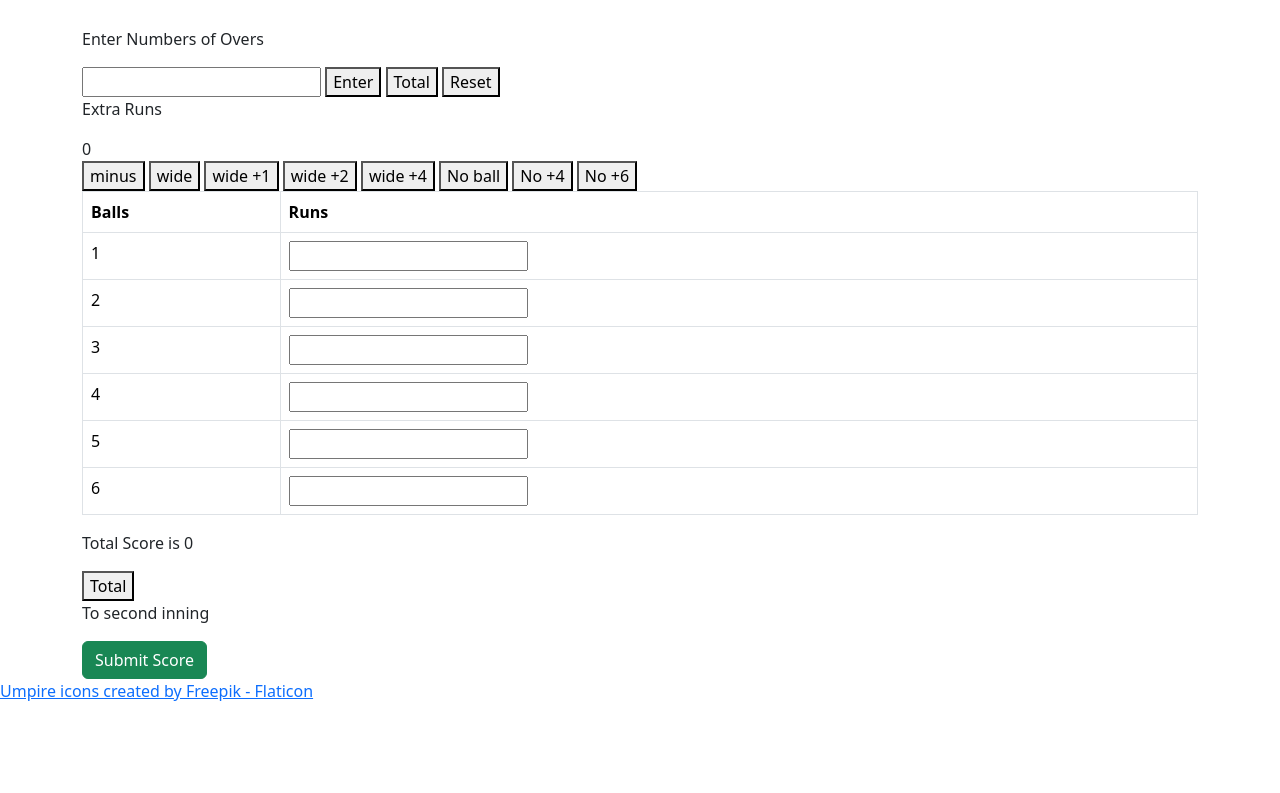
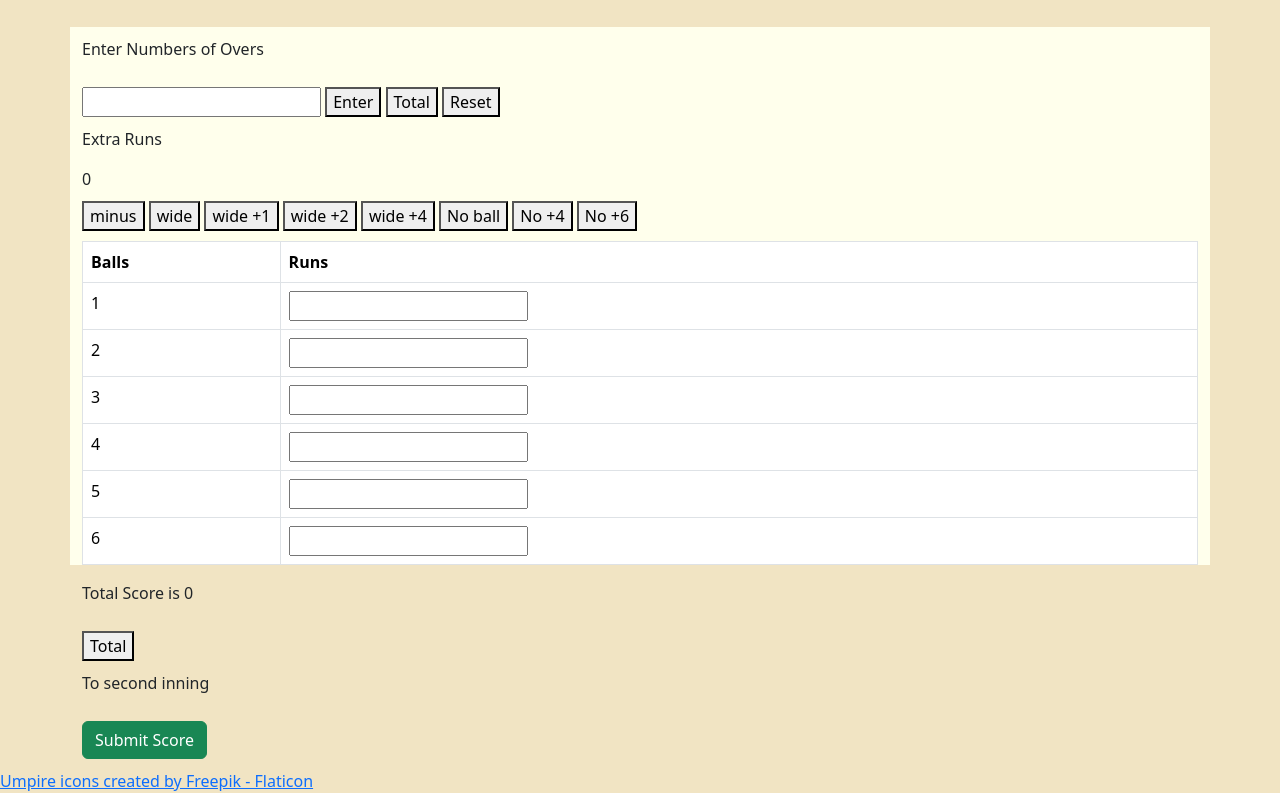
Before and after one commit to Ashish6902/CrickScore, a plain HTML site: page index.html in a window 1280 px wide. Shown: the part 111-904 px from the top of the page. Before the commit the page ends 814 px from the top, so only its background shows below. Drawn offline with nearby package versions, Linux system fonts and the light colour scheme; a web font is replaced by a local one.

Commit message:
Update styles.css

```diff
--- a/styles.css
+++ b/styles.css
@@ -22,3 +22,18 @@
     outline: none ;
     color: inherit;
 }
+
+
+#firstContainer{
+    background-color: #FFFFEC;
+    padding-top: 10px;
+}
+
+body{
+    background-color: #F1E4C3 !important ;
+}
+
+button{
+    margin-top: 10px !important;
+    margin-bottom: 10px !important;
+}
```
